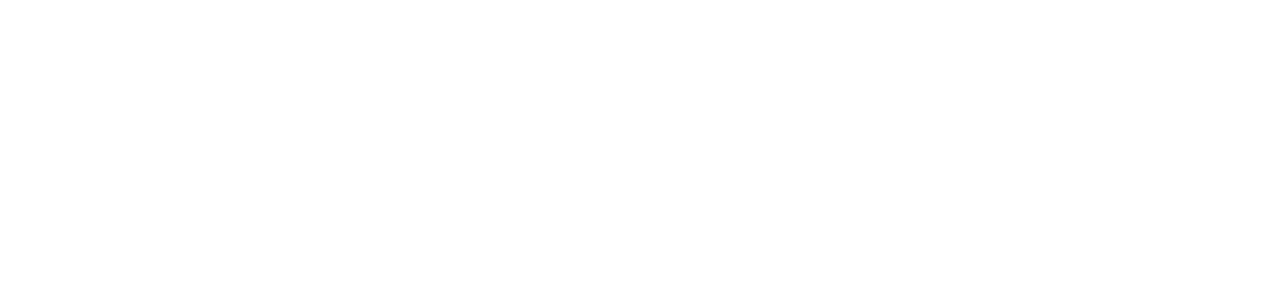
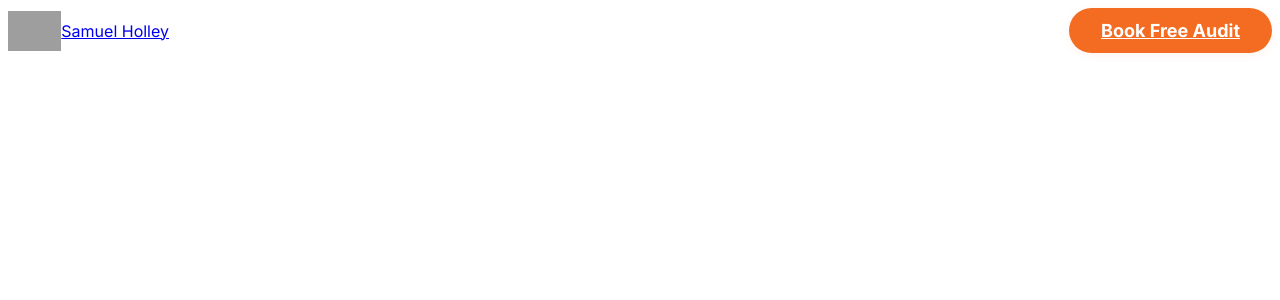
Before and after one commit to samuelmholley1/samuelholley.com_rebuild, a Next.js app: page / in a window 1280 px wide. Shown: the top 300 px of the page. Built offline with nearby package versions, Linux system fonts and the light colour scheme; grey boxes are pictures that could not be loaded.

Commit message:
Fix: Render Navbar in layout.tsx and QA all sections for structure, style, and brief compliance

```diff
--- a/src/app/layout.tsx
+++ b/src/app/layout.tsx
@@ -1,6 +1,8 @@
 // src/app/layout.tsx
+
 import './globals.css'
 import { Geist, Geist_Mono } from 'next/font/google'
+import Navbar from '../components/Navbar'
 
 const geistSans = Geist({ variable: '--font-geist-sans', subsets: ['latin'] })
 const geistMono = Geist_Mono({ variable: '--font-geist-mono', subsets: ['latin'] })
@@ -17,7 +19,7 @@
       </head>
       <body className={`${geistSans.variable} ${geistMono.variable} antialiased`}>
         <header>
-          {/* Paste your nav here */}
+          <Navbar />
         </header>
         <main>{children}</main>
         <footer>
```
